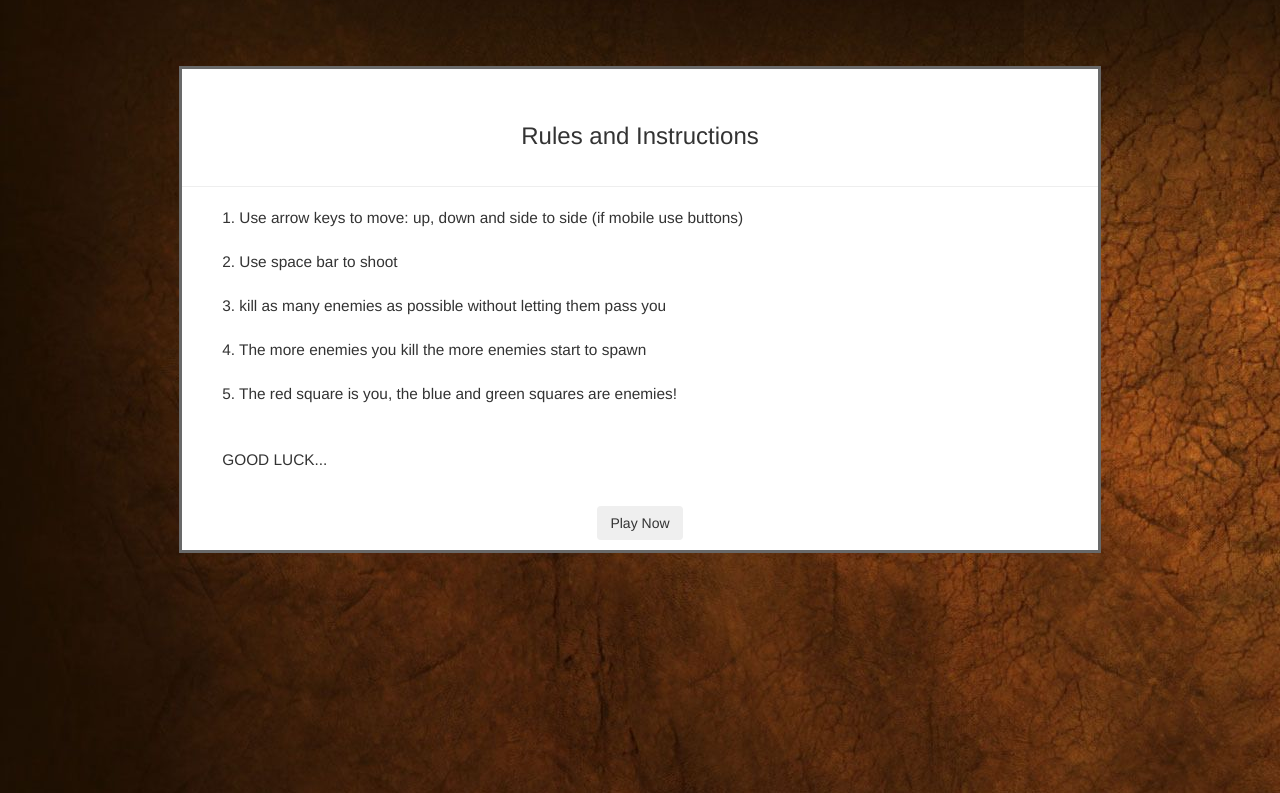
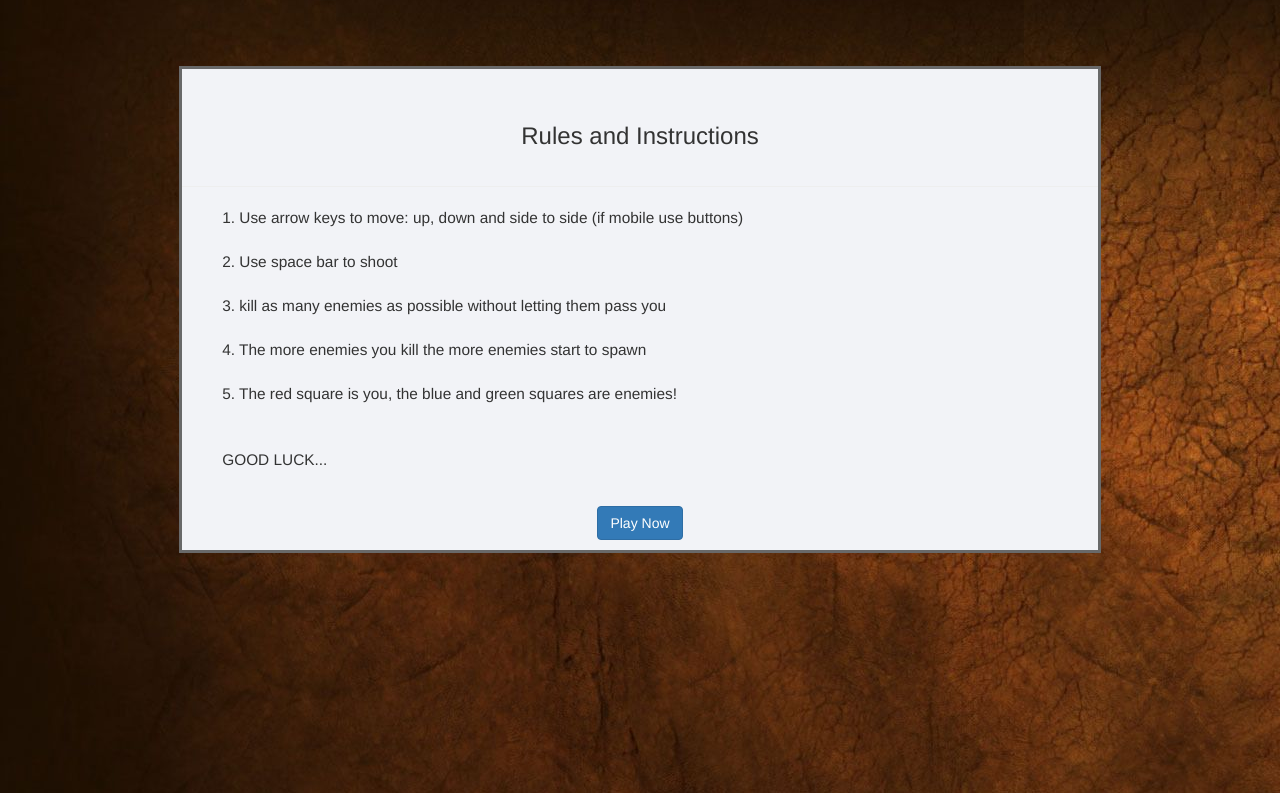
Before and after one commit to Dylandk10/Runescape_Fan_Site, a Django app: page /gamebreak in a window 1280 px wide. Shown: the part 51-844 px from the top of the page. Run offline with Django 3.2, Linux system fonts and the light colour scheme; some libraries are stand-ins or nearby versions.

Commit message:
fixed gamebreak game menu

```diff
--- a/mysite/mainsite/static/mainsite/CSS/gamebreak.css
+++ b/mysite/mainsite/static/mainsite/CSS/gamebreak.css
@@ -29,7 +29,7 @@ canvas {
   margin-left: 5%;
   margin-right: 5%;
   margin-top: 5em;
-  background-color: white;
+  background-color: #f2f3f7;
 }
 #gameMenu {
   text-align: center;
@@ -38,7 +38,7 @@ canvas {
   margin-left: 14%;
   margin-right: 14%;
   padding-bottom: .7em;
-  background-color: white;
+  background-color: #f2f3f7;
   margin-top:5em;
 }
 ol {
--- a/mysite/mainsite/templates/mainsite/gamebreak.html
+++ b/mysite/mainsite/templates/mainsite/gamebreak.html
@@ -28,7 +28,7 @@
            <li>GOOD LUCK...</li>
          </ol>
          <br>
-         <button id="startGame" type="button" class="btn btn-secondary">Play Now</button>
+         <button id="startGame" type="button" class="btn btn-primary">Play Now</button>
        </div>
 
 
@@ -38,7 +38,7 @@
          <h1>Game Over</h1>
          <hr>
          <h3 style="text-align:center">Your Score:<span id="yourScore"></span><h3>
-         <button id="playAgainBtn" type="button" class="btn btn-secondary">Play Again</button>
+         <button id="playAgainBtn" type="button" class="btn btn-primary">Play Again</button>
        </div>
 
    </main>
```
